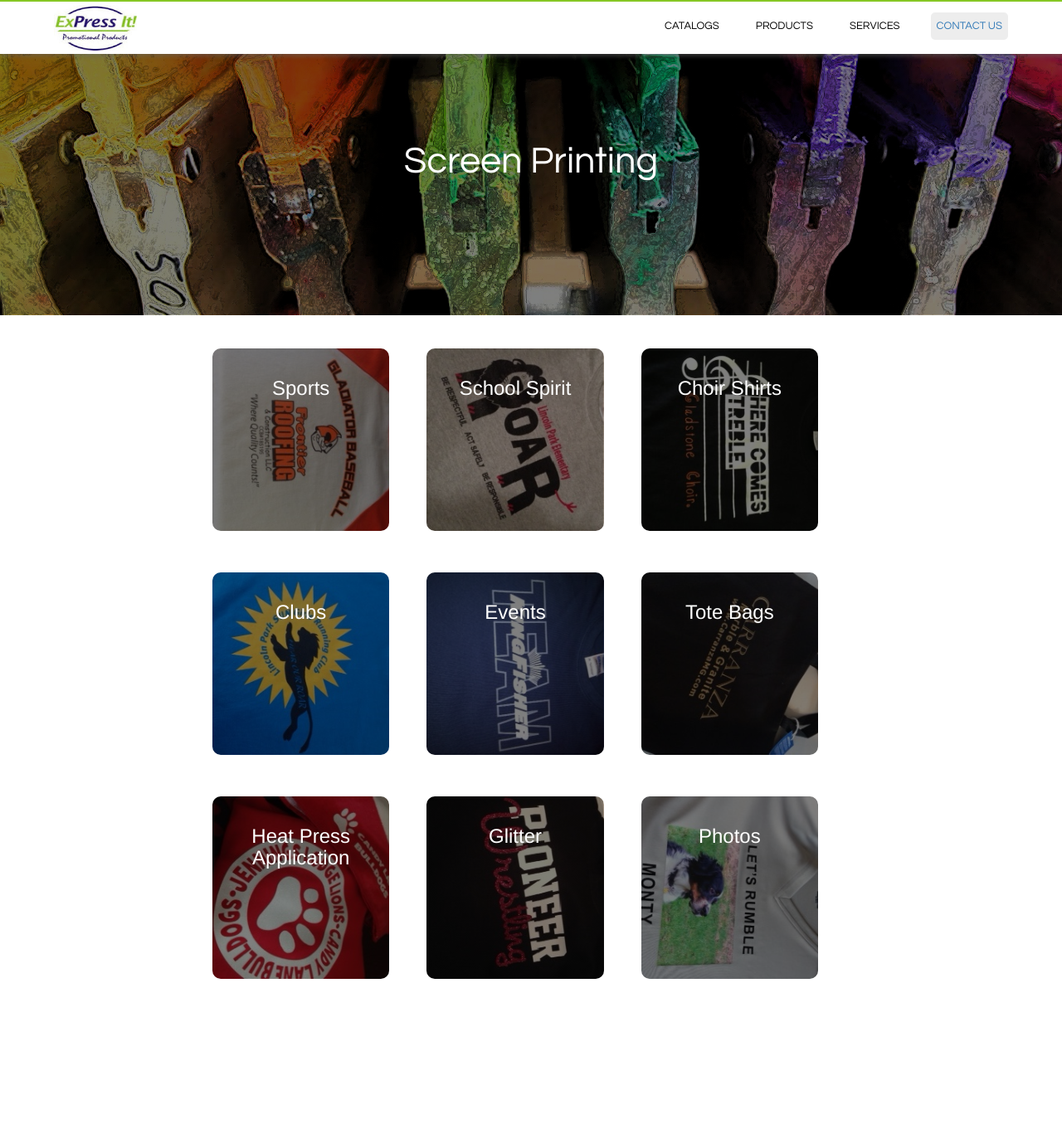
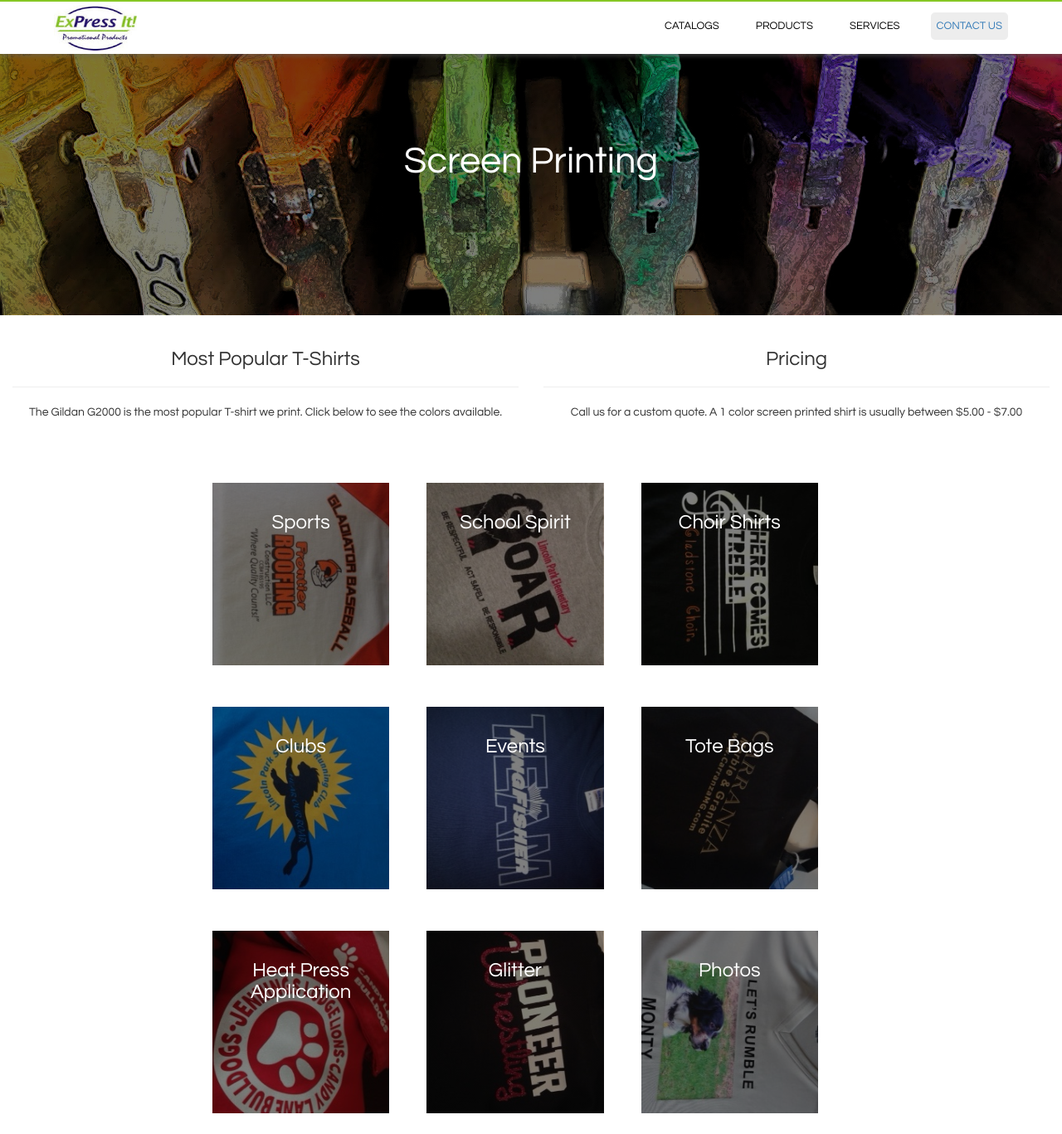
Before and after one commit to blessb15/ExpressItPromos, a Jekyll site: the page built from screenprinting.md, in a window 1280 px wide and 1367 px high. Shown: the whole window at 83% size. Built offline with Jekyll 4.4.1, drawn with Linux system fonts in a browser that asks for light colours.

```diff
--- a/_sass/_layout.scss
+++ b/_sass/_layout.scss
@@ -286,7 +286,7 @@
 
 }
 
-@media screen and (max-width: 350px) {
+@media screen and (max-width: 503px) {
 
   span.nav-home {
     margin-left: 10px !important;
@@ -610,7 +610,7 @@
   margin-left: 20%;
   margin-top: 25px;
   margin-bottom: 25px;
-  border-radius: 10px;
+
   padding-bottom: 25px;
   text-align: center;
   z-index: 0;
@@ -639,7 +639,6 @@
   padding: 15px;
   margin-top: 25px;
   margin-bottom: 25px;
-  border-radius: 10px;
   padding-bottom: 25px;
   text-align: center;
   z-index: 0;
@@ -669,7 +668,6 @@
   margin-right: 50px;
   margin-top: 25px;
   margin-bottom: 25px;
-  border-radius: 10px;
   padding-bottom: 25px;
   text-align: center;
   z-index: 0;
@@ -699,7 +697,6 @@
   margin-left: 20%;
   margin-top: 25px;
   margin-bottom: 25px;
-  border-radius: 10px;
   padding-bottom: 25px;
   text-align: center;
   z-index: 0;
@@ -728,7 +725,6 @@
   padding: 15px;
   margin-top: 25px;
   margin-bottom: 25px;
-  border-radius: 10px;
   padding-bottom: 25px;
   text-align: center;
   z-index: 0;
@@ -758,7 +754,6 @@
   margin-right: 50px;
   margin-top: 25px;
   margin-bottom: 25px;
-  border-radius: 10px;
   padding-bottom: 25px;
   text-align: center;
   z-index: 0;
@@ -788,7 +783,6 @@
   margin-left: 20%;
   margin-top: 25px;
   margin-bottom: 25px;
-  border-radius: 10px;
   padding-bottom: 25px;
   text-align: center;
   z-index: 0;
@@ -817,7 +811,6 @@
   padding: 15px;
   margin-top: 25px;
   margin-bottom: 25px;
-  border-radius: 10px;
   padding-bottom: 25px;
   text-align: center;
   z-index: 0;
@@ -846,7 +839,6 @@
   padding: 15px;
   margin-top: 25px;
   margin-bottom: 25px;
-  border-radius: 10px;
   padding-bottom: 25px;
   text-align: center;
   z-index: 0;
@@ -861,6 +853,37 @@
   }
 }
 
+.screen-top {
+  text-align: center;
+  margin-top: 20px;
+}
+
+.pricing {
+  float: left;
+  margin-bottom: 40px;
+}
+
+.popular {
+  float: left;
+  margin-bottom: 40px;
+}
+
+/**
+ * Promotional
+ */
+
+ .underlay-promotional {
+   background:
+   linear-gradient(
+     rgba(0, 0, 0, 0.5),
+     rgba(0, 0, 0, 0.5)
+   ),
+   url("/img/expressit/promo.jpg");
+   background-size: cover;
+   background-attachment: fixed;
+   background-position: center;
+ }
+
 
 /**
  * Site footer
--- a/screenprinting.md
+++ b/screenprinting.md
@@ -3,66 +3,80 @@ layout: default
 permalink: "screenprinting"
 ---
 
-<div class="containter screenprinting-con">
   <header class="site-header">
     <div class="underlay-screenprinting">
       <div class="title-head">
-        <h1 class="site-title">Screen Printing</h1>
+        <h1 class="site-title font1">Screen Printing</h1>
       </div>
     </div>
   </header>
 
+<div class="containter screenprinting-con">
+
+  <div class="screen-top">
+    <div class="popular col-md-6">
+      <h3 class="font1">Most Popular T-Shirts</h3>
+      <hr />
+      <p class="font1">The Gildan G2000 is the most popular T-shirt we print. Click below to see the colors available.</p>
+    </div>
+    <div class="pricing col-md-6">
+      <h3 class="font1">Pricing</h3>
+      <hr />
+      <p class="font1">Call us for a custom quote. A 1 color screen printed shirt is usually between $5.00 - $7.00</p>
+    </div>
+  </div>
+
   <div class="col-md-2 sports left-side">
     <div class="fade-in">
-      <h3 class="category-title">Sports</h3>
+      <h3 class="category-title font1">Sports</h3>
     </div>
   </div>
 
   <div class="col-md-2 school left-side">
     <div class="fade-in">
-      <h3 class="category-title">School Spirit</h3>
+      <h3 class="category-title font1">School Spirit</h3>
     </div>
   </div>
 
   <div class="col-md-2 choir left-side">
     <div class="fade-in">
-      <h3 class="category-title">Choir Shirts</h3>
+      <h3 class="category-title font1">Choir Shirts</h3>
     </div>
   </div>
 
   <div class="col-md-2 clubs left-side">
     <div class="fade-in">
-      <h3 class="category-title">Clubs</h3>
+      <h3 class="category-title font1">Clubs</h3>
     </div>
   </div>
 
   <div class="col-md-2 events left-side">
     <div class="fade-in">
-      <h3 class="category-title">Events</h3>
+      <h3 class="category-title font1">Events</h3>
     </div>
   </div>
 
   <div class="col-md-2 totes left-side">
     <div class="fade-in">
-      <h3 class="category-title">Tote Bags</h3>
+      <h3 class="category-title font1">Tote Bags</h3>
     </div>
   </div>
 
   <div class="col-md-2 press left-side">
     <div class="fade-in">
-      <h3 class="category-title">Heat Press Application</h3>
+      <h3 class="category-title font1">Heat Press Application</h3>
     </div>
   </div>
 
   <div class="col-md-2 glitter left-side">
     <div class="fade-in">
-      <h3 class="category-title">Glitter</h3>
+      <h3 class="category-title font1">Glitter</h3>
     </div>
   </div>
 
   <div class="col-md-2 photos left-side">
     <div class="fade-in">
-      <h3 class="category-title">Photos</h3>
+      <h3 class="category-title font1">Photos</h3>
     </div>
   </div>
 </div>
```
Also changed, not shown: promoproducts.md (+25 -0 lines), 1 other file.
